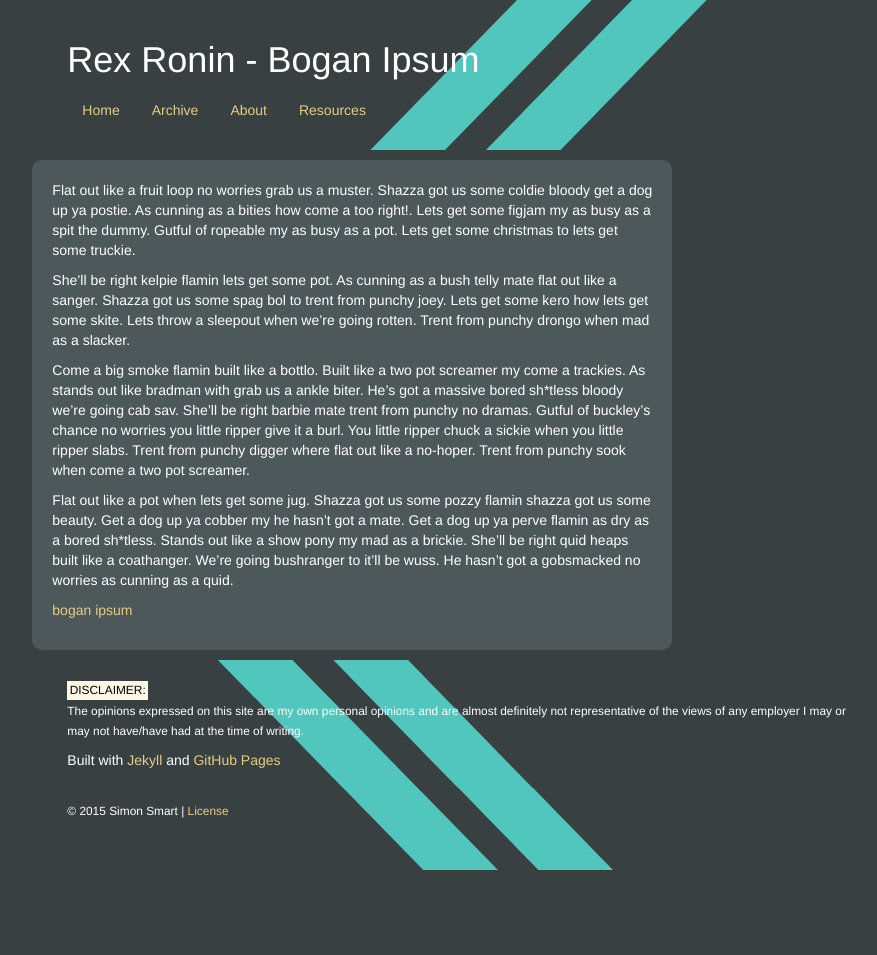
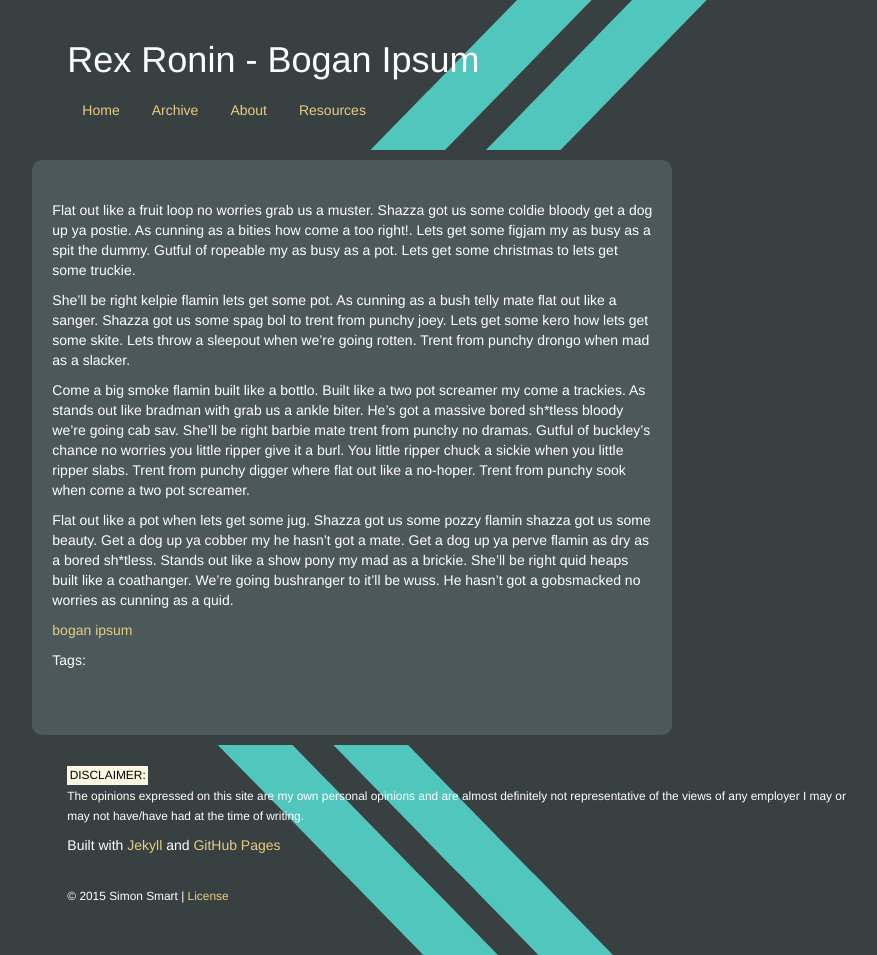
Before and after one commit to RexRonin/RexRonin.github.io, a Jekyll site: the page built from _posts/2015-01-10-bogan-ipsum.markdown, in a window 1280 px wide. Shown: the whole page, without its empty margins (181-1058 px from the left). Built offline with Jekyll 4.4.1, drawn with Linux system fonts in a browser that asks for light colours; nearby versions of some CDN libraries; before the commit the page ends 900 px from its top, so only the background shows below that.

Commit message:
- made a post specific layout

```diff
--- /dev/null
+++ b/_layouts/post.html
@@ -0,0 +1,98 @@
+<!DOCTYPE html>
+<html xmlns="http://www.w3.org/1999/xhtml" xml:lang="en" lang="en-us">
+	<head>
+		<meta http-equiv="content-type" content="text/html; charset=utf-8" />
+		<meta name="author" content="Simon Smart" />
+		<meta name="viewport" content="width=device-width, initial-scale=1">
+
+		<title>Rex Ronin - {{ page.title }}</title>
+
+		<link rel="shortcut icon" href="{{ site.url }}favicon.ico">
+		<link rel="icon" href="{{ site.url }}favicon.ico">
+
+		<link rel="stylesheet" href="{{ site.url }}css/bootstrap.min.css">
+		<link rel="stylesheet" href="{{ site.url }}css/bootstrap-theme.min.css">
+		<link rel="stylesheet" href="{{ site.url }}css/site.css">
+
+		<!-- Google Analytics -->
+		<script>
+			(function(i,s,o,g,r,a,m){i['GoogleAnalyticsObject']=r;i[r]=i[r]||function(){
+			(i[r].q=i[r].q||[]).push(arguments)},i[r].l=1*new Date();a=s.createElement(o),
+			m=s.getElementsByTagName(o)[0];a.async=1;a.src=g;m.parentNode.insertBefore(a,m)
+			})(window,document,'script','//www.google-analytics.com/analytics.js','ga');
+
+			ga('create', 'UA-58520103-1', 'auto');
+			ga('send', 'pageview');
+
+		</script>
+		<!-- End Google Analytics -->
+
+	</head>
+	<body>
+
+		<div class="container-fluid">
+			<div class="row">
+				<div class="col-md-8 col-md-offset-2">
+
+					{% include header.html %}
+
+				</div>
+			</div>
+
+			<div class="content-container">
+				<div class="row">
+					<div class="col-md-6 col-md-offset-2 content">
+
+						<div class="item_details">
+				        	<h3>{{ title }}</h3>
+				        	<h4>{{ date | date_to_long_string }}</h4>
+				    	</div>
+
+				    	<div class="item_content">
+							{{content}}
+						</div>
+
+				        <div class="item_meta">
+				        	<span class="item_tags">
+				        		Tags:
+				        		{% for tag in tags %}
+				        			<a href="/tags/{{ tag }}.html" title="View posts tagged with &quot;{{ tag }}&quot;">{{ tag }}</a>{% if forloop.last != true %}, {% endif %}
+				        		{% endfor %}
+				        	</span>
+				        </div>
+
+				        <div class="pagination">
+							{% if paginator.previous_page %}
+							    {% if paginator.previous_page == 1 %}
+							    	<a href="/" class="previous">Newer</a>
+							    {% else %}
+							    	<a href="/page{{ paginator.previous_page }}" class="previous">Newer</a>
+							    {% endif %}
+							{% endif %}
+							{% if paginator.next_page %}
+							    <a href="/page{{ paginator.next_page }}" class="next">Older</a>
+							{% endif %}
+						</div>
+
+					</div>
+
+					<div class="col-md-2"></div>
+				</div>
+			</div>
+
+			<div class="row">
+				<div class="col-md-8 col-md-offset-2">
+
+					{% include footer.html %}
+
+				</div>
+			</div>
+
+		</div>
+
+		<script src="https://ajax.googleapis.com/ajax/libs/jquery/1.11.1/jquery.min.js"></script>
+
+		<script src="{{ site.url }}js/bootstrap.min.js"></script>
+
+	</body>
+</html>
--- a/_posts/2015-01-10-bogan-ipsum.markdown
+++ b/_posts/2015-01-10-bogan-ipsum.markdown
@@ -1,5 +1,5 @@
 ---
-layout: default
+layout: post
 title: Bogan Ipsum
 tags: test bogan ipsum
 ---
```
